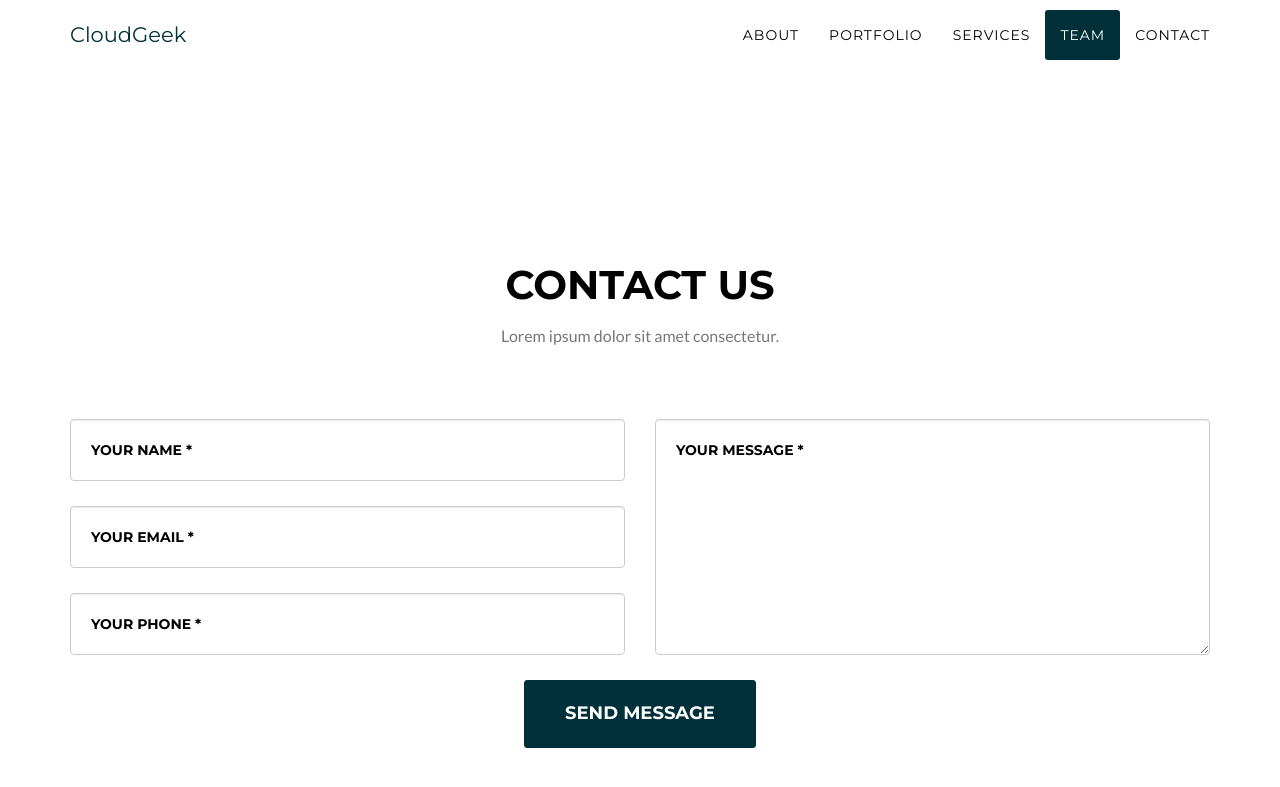
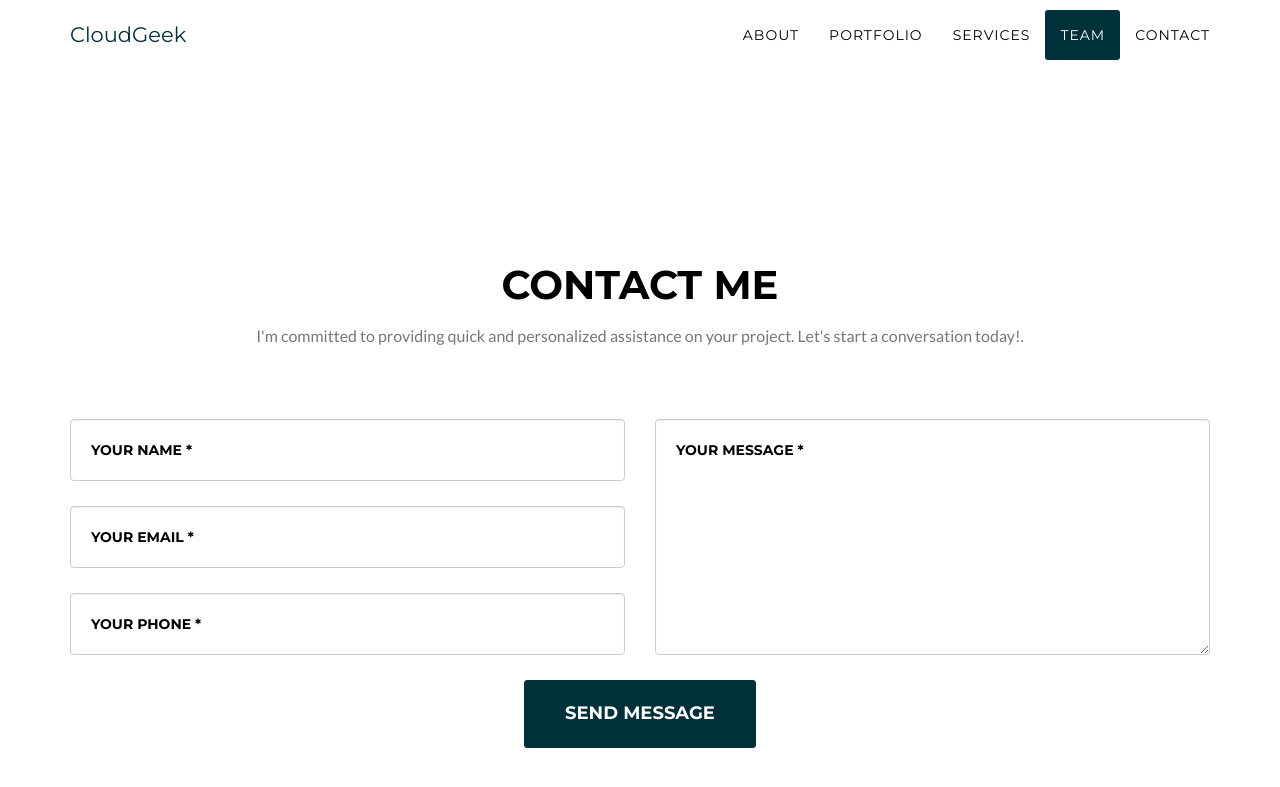
Before and after one commit to OlaOlagunju/cloudgeek.com.ng, a Jekyll site: the page built from index.md, in a window 1280 px wide and 900 px high, scrolled down 5435 px. Shown: the top 787 px of the window. Built offline with Jekyll 4.4.1, drawn with Linux system fonts in a browser that asks for light colours; nearby versions of some CDN libraries; some web fonts are replaced.

Commit message:
Update contact.html

```diff
--- a/_includes/contact.html
+++ b/_includes/contact.html
@@ -3,8 +3,8 @@
     <div class="container">
         <div class="row">
             <div class="col-lg-12 text-center">
-                <h2 class="section-heading">Contact Us</h2>
-                <h3 class="section-subheading text-muted">Lorem ipsum dolor sit amet consectetur.</h3>
+                <h2 class="section-heading">Contact Me</h2>
+                <h3 class="section-subheading text-muted">I'm committed to providing quick and personalized assistance on your project. Let's start a conversation today!.</h3>
             </div>
         </div>
         <div class="row">
```
